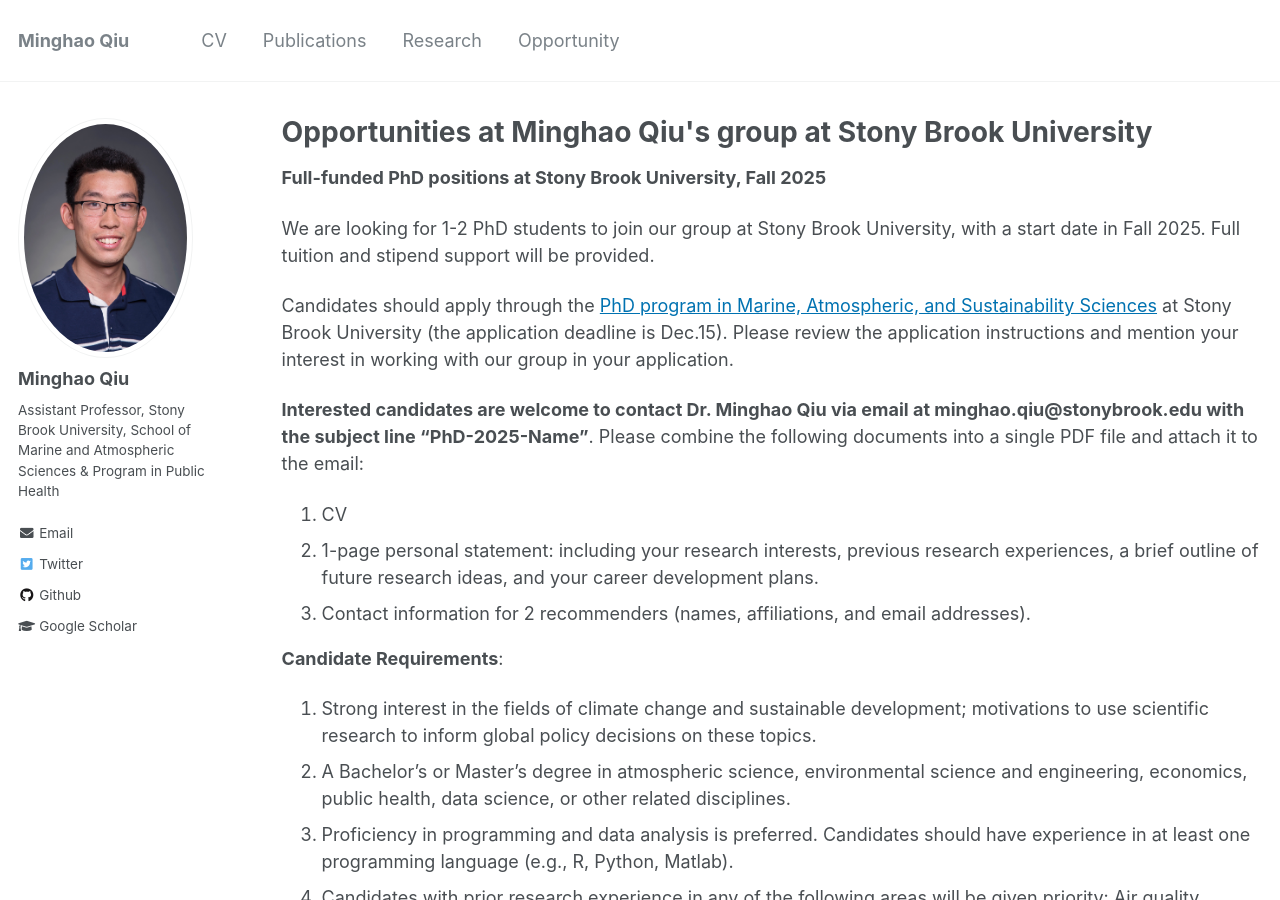
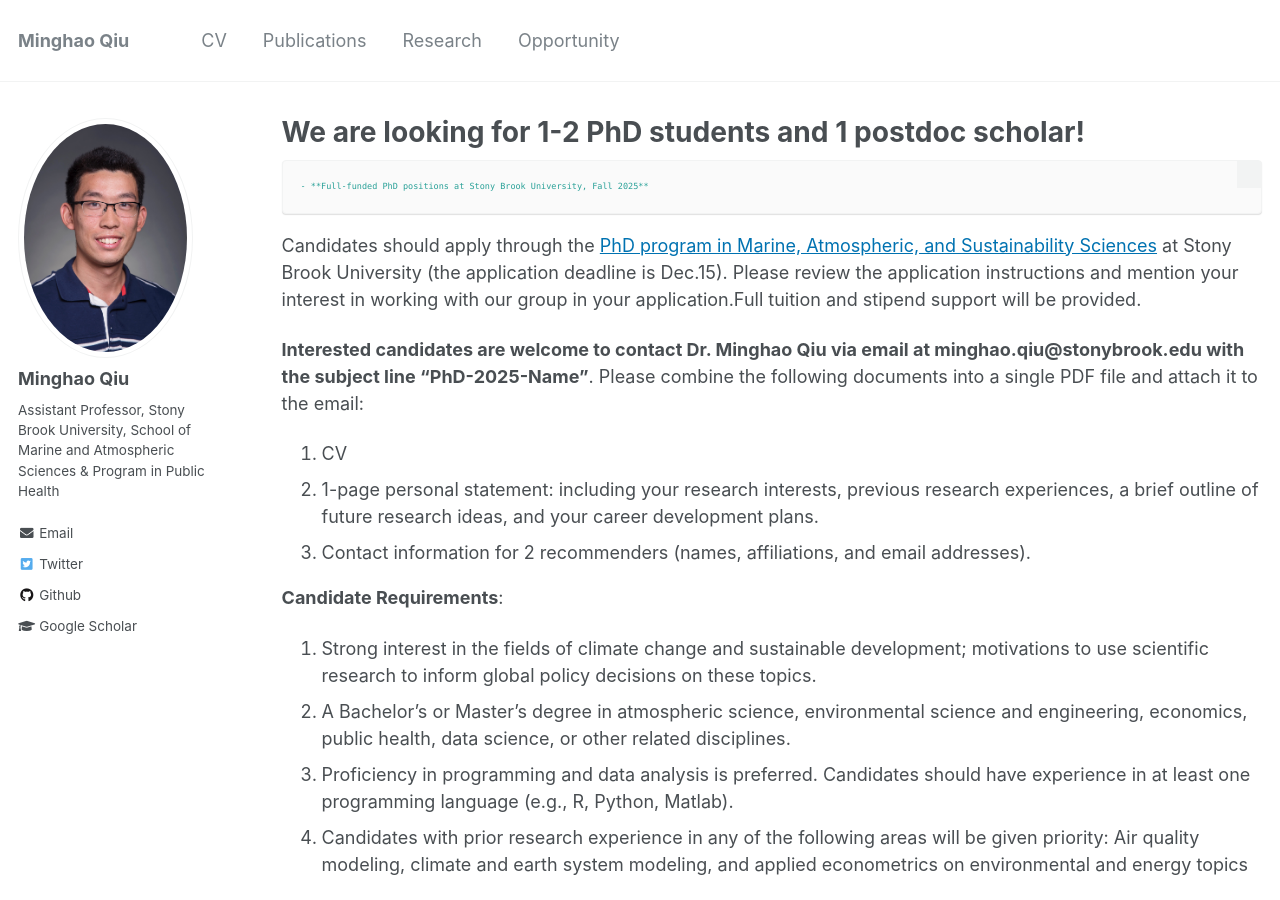
Before and after one commit to mhqiu/mhqiu.github.io, a Jekyll site: the page built from _pages/opportunity.md, in a window 1280 px wide and 900 px high. Built offline with Jekyll 4.4.1, drawn with Linux system fonts in a browser that asks for light colours.

Commit message:
Update opportunity.md

````diff
--- a/_pages/opportunity.md
+++ b/_pages/opportunity.md
@@ -1,17 +1,17 @@
 ---
 layout: archive
-title: "Opportunities at Minghao Qiu's group at Stony Brook University"
+title: "We are looking for 1-2 PhD students and 1 postdoc scholar!"
 permalink: /opportunity/
 author_profile: true
 ---
 
+
 <!--- \* denotes equally contributing authors -->
 
-**Full-funded PhD positions at Stony Brook University, Fall 2025**
-
-We are looking for 1-2 PhD students to join our group at Stony Brook University, with a start date in Fall 2025. Full tuition and stipend support will be provided.
-
-Candidates should apply through the [PhD program in Marine, Atmospheric, and Sustainability Sciences](https://www.stonybrook.edu/commcms/somas/education/graduate/apply) at Stony Brook University (the application deadline is Dec.15). Please review the application instructions and mention your interest in working with our group in your application.
+```diff
+- **Full-funded PhD positions at Stony Brook University, Fall 2025**
+```
+Candidates should apply through the [PhD program in Marine, Atmospheric, and Sustainability Sciences](https://www.stonybrook.edu/commcms/somas/education/graduate/apply) at Stony Brook University (the application deadline is Dec.15). Please review the application instructions and mention your interest in working with our group in your application.Full tuition and stipend support will be provided.
 
 **Interested candidates are welcome to contact Dr. Minghao Qiu via email at minghao.qiu@stonybrook.edu with the subject line "PhD-2025-Name"**. Please combine the following documents into a single PDF file and attach it to the email:
 1.	CV
````
